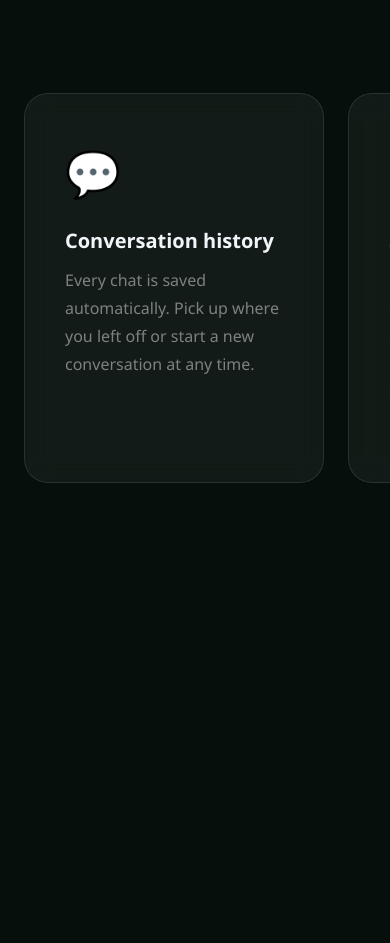
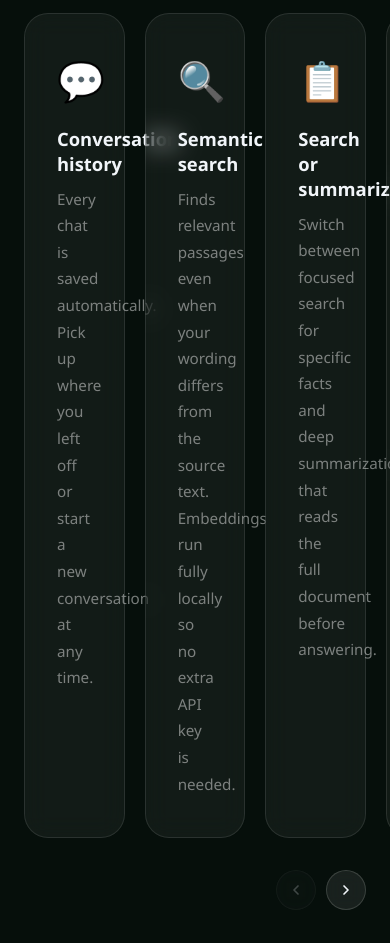
Before and after one commit to B6sse/rag-document-assistant, a plain HTML site: page static/index.html in a window 390 px wide. Shown: the part 1054-1997 px from the top of the page. Drawn offline with nearby package versions, Linux system fonts and the light colour scheme; no server answers.

Commit message:
Fix: improved user experience and functionality
- Redesigned the features section in index.html to implement a carousel for better navigation and presentation of features.
- Introduced a typewriter effect in script.js for smoother text display during responses, enhancing user interaction.
- Modified CSS styles for improved layout and responsiveness, including adjustments to padding and element sizes for better visual appeal.
- Updated README.md to include detailed instructions for both web interface and CLI usage

```diff
--- a/static/index.html
+++ b/static/index.html
@@ -98,11 +98,12 @@
 
   <!-- Features -->
   <section class="features" id="features">
-    <div class="features-header">
+    <div class="section-inner">
       <h2 class="section-title">What it can do</h2>
       <p class="section-subtitle">Upload a PDF and start a conversation with your documents.</p>
-    </div>
-    <div class="features-viewport">
+
+      <!-- Carousel starts aligned with header, track bleeds right past section-inner -->
+      <div class="features-carousel">
         <div class="features-track">
           <div class="feature-card">
             <div class="feature-icon">💬</div>
@@ -134,6 +135,24 @@
             <h3>Runs locally</h3>
             <p>The vector database and embedding model run on your own machine. Only the final question and retrieved text are sent to Claude.</p>
           </div>
+        </div>
+      </div>
+
+      <div class="carousel-nav">
+        <button class="carousel-btn" id="carouselPrev" aria-label="Previous" onclick="carouselPrev()">
+          <svg width="16" height="16" viewBox="0 0 24 24" fill="none"
+               stroke="currentColor" stroke-width="2.5"
+               stroke-linecap="round" stroke-linejoin="round">
+            <polyline points="15 18 9 12 15 6"/>
+          </svg>
+        </button>
+        <button class="carousel-btn" id="carouselNext" aria-label="Next" onclick="carouselNext()">
+          <svg width="16" height="16" viewBox="0 0 24 24" fill="none"
+               stroke="currentColor" stroke-width="2.5"
+               stroke-linecap="round" stroke-linejoin="round">
+            <polyline points="9 18 15 12 9 6"/>
+          </svg>
+        </button>
       </div>
     </div>
   </section>
@@ -191,7 +210,7 @@
     <div class="footer-inner">
       <div class="footer-meta">
         <span>Made by <a href="https://github.com/B6sse" target="_blank" rel="noopener">Basse</a></span>
-        <a href="https://github.com/B6sse/rag-document-agent" target="_blank" rel="noopener">View on GitHub</a>
+        <a href="https://github.com/B6sse/rag-document-assistant" target="_blank" rel="noopener">View on GitHub</a>
         <span>Built with Claude &amp; LangChain</span>
       </div>
       <nav class="footer-nav">
--- a/static/script.js
+++ b/static/script.js
@@ -235,6 +235,39 @@ async function askQuestion() {
   btn.disabled = true;
   btn.innerHTML = '<div class="spinner"></div>';
 
+  // Smooth typewriter: drain a queue at ~30 chars/frame via rAF
+  let textQueue = '';
+  let rafId = null;
+
+  function drainQueue() {
+    if (textQueue.length === 0) { rafId = null; return; }
+    const chunk = textQueue.slice(0, 6);
+    textQueue   = textQueue.slice(6);
+    textEl.textContent += chunk;
+    scrollToBottom();
+    rafId = requestAnimationFrame(drainQueue);
+  }
+
+  function enqueue(text) {
+    textQueue += text;
+    if (!rafId) rafId = requestAnimationFrame(drainQueue);
+  }
+
+  async function flushQueue() {
+    return new Promise(resolve => {
+      function flush() {
+        if (textQueue.length === 0) { rafId = null; resolve(); return; }
+        const chunk = textQueue.slice(0, 6);
+        textQueue   = textQueue.slice(6);
+        textEl.textContent += chunk;
+        scrollToBottom();
+        rafId = requestAnimationFrame(flush);
+      }
+      if (rafId) cancelAnimationFrame(rafId);
+      rafId = requestAnimationFrame(flush);
+    });
+  }
+
   try {
     const res = await fetch('/ask', {
       method: 'POST',
@@ -267,14 +300,15 @@ async function askQuestion() {
           }
 
         } else if (event.type === 'chunk') {
-          textEl.textContent += event.text;
-          scrollToBottom();
+          enqueue(event.text);
 
         } else if (event.type === 'done') {
+          await flushQueue();
           renderSources(event.sources, assistantBubble);
           scrollToBottom();
 
         } else if (event.type === 'error') {
+          await flushQueue();
           textEl.textContent = event.message;
           scrollToBottom();
         }
@@ -317,22 +351,22 @@ function addMessage(role, text) {
 function renderSources(sources, messageEl) {
   if (!sources || sources.length === 0) return;
 
-  const sourcesDiv = document.createElement('div');
-  sourcesDiv.className = 'message-sources';
+  const details = document.createElement('details');
+  details.className = 'message-sources';
 
-  const label = document.createElement('div');
-  label.className = 'sources-label';
-  label.textContent = 'Sources';
-  sourcesDiv.appendChild(label);
+  const summary = document.createElement('summary');
+  summary.className = 'sources-label';
+  summary.textContent = `Sources (${sources.length})`;
+  details.appendChild(summary);
 
   sources.forEach(src => {
     const div = document.createElement('div');
     div.className = 'source-item';
     div.textContent = src;
-    sourcesDiv.appendChild(div);
+    details.appendChild(div);
   });
 
-  messageEl.appendChild(sourcesDiv);
+  messageEl.appendChild(details);
 }
 
 function scrollToBottom() {
@@ -385,52 +419,69 @@ loadConversations();
 
 gsap.registerPlugin(ScrollTrigger);
 
-// Horizontal scroll for feature cards
-window.addEventListener('load', () => {
-  const track = document.querySelector('.features-track');
+// ── Feature card carousel ─────────────────────────────────────────────────
 
-  const horizontalST = gsap.to(track, {
-    x: () => -(track.scrollWidth - window.innerWidth),
-    ease: 'none',
-    scrollTrigger: {
-      trigger: '.features',
-      start: 'top top',
-      end: () => `+=${track.scrollWidth - window.innerWidth}`,
-      scrub: 2,
-      pin: true,
-      anticipatePin: 1,
-      invalidateOnRefresh: true,
-    },
-  }).scrollTrigger;
+const carouselTrack = document.querySelector('.features-track');
+const carouselCards = Array.from(document.querySelectorAll('.feature-card'));
+const CAROUSEL_GAP  = 20; // px — matches gap: 1.25rem
+const CARDS_VISIBLE = 3.2; // how many cards show at once (rest peek to the right)
+const TOTAL_STEPS   = carouselCards.length - 2; // last step shows final 2 cards
+let carouselStep    = 0;
 
-  // Each card fades and scales in as it scrolls into view
-  gsap.utils.toArray('.feature-card').forEach(card => {
-    gsap.fromTo(card,
-      { opacity: 0, scale: 0.88 },
-      {
-        opacity: 1, scale: 1,
-        ease: 'power2.out',
-        scrollTrigger: {
-          trigger: card,
-          containerAnimation: horizontalST,
-          start: 'left right',
-          end: 'left center',
-          scrub: true,
-        },
-      }
-    );
-  });
+function initCarousel() {
+  // Visible width = from carousel left edge to viewport right edge
+  const carouselEl  = document.querySelector('.features-carousel');
+  const carouselLeft = carouselEl.getBoundingClientRect().left;
+  const visibleWidth = window.innerWidth - carouselLeft;
+  const cardWidth    = (visibleWidth - CAROUSEL_GAP * (CARDS_VISIBLE - 1)) / CARDS_VISIBLE;
+  carouselCards.forEach(card => { card.style.width = cardWidth + 'px'; });
+  goToStep(carouselStep, false);
+}
 
-  ScrollTrigger.refresh();
+function updateCarouselButtons() {
+  document.getElementById('carouselPrev').disabled = carouselStep === 0;
+  document.getElementById('carouselNext').disabled = carouselStep >= TOTAL_STEPS;
+}
+
+function goToStep(step, animate = true) {
+  if (step < 0 || step > TOTAL_STEPS) return;
+  const cardWidth = carouselCards[0].offsetWidth;
+  const offset    = step * (cardWidth + CAROUSEL_GAP);
+
+  if (animate) {
+    gsap.to(carouselTrack, { x: -offset, duration: 0.55, ease: 'power2.inOut' });
+  } else {
+    gsap.set(carouselTrack, { x: -offset });
+  }
+
+  carouselStep = step;
+  updateCarouselButtons();
+}
+
+function carouselPrev() { goToStep(carouselStep - 1); }
+function carouselNext() { goToStep(carouselStep + 1); }
+
+window.addEventListener('load', initCarousel);
+window.addEventListener('resize', initCarousel);
+
+// Section fade-in on scroll
+gsap.from('.features .section-title, .features .section-subtitle', {
+  scrollTrigger: { trigger: '.features', start: 'top 80%' },
+  y: 24, opacity: 0, duration: 0.7, stagger: 0.15, ease: 'power2.out',
 });
 
-// Steps and tech-stack run after the pin spacer is settled
+gsap.from('.features-carousel', {
+  scrollTrigger: { trigger: '.features-carousel', start: 'top 82%' },
+  y: 30, opacity: 0, duration: 0.7, ease: 'power2.out',
+});
+
+// How it works steps
 window.addEventListener('load', () => {
   gsap.utils.toArray('.step').forEach((step, i) => {
     gsap.from(step, {
       scrollTrigger: {
         trigger: step,
-        start: 'top 88%',
+        start: 'top 65%',
         toggleActions: 'play none none reverse',
       },
       x: -30, opacity: 0, duration: 0.6, delay: i * 0.08, ease: 'power2.out',
--- a/static/style.css
+++ b/static/style.css
@@ -28,7 +28,7 @@ body {
   justify-content: center;
   position: relative;
   overflow: hidden;
-  padding: 2rem 1rem;
+  padding: 3rem 1rem;
 }
 
 .orb {
@@ -78,7 +78,7 @@ body {
   border-radius: 1.5rem;
   width: 100%;
   max-width: 860px;
-  height: calc(100vh - 4rem);
+  height: calc(100vh - 6rem);
   box-shadow: 0 32px 64px rgba(0, 0, 0, 0.5);
   position: relative;
   z-index: 1;
@@ -349,7 +349,7 @@ h1 {
 
 .message-sources {
   margin-top: 0.5rem;
-  padding: 0.5rem 0.75rem;
+  padding: 0.4rem 0.75rem;
   background: rgba(52, 211, 153, 0.05);
   border: 1px solid rgba(52, 211, 153, 0.12);
   border-radius: 0.5rem;
@@ -363,12 +363,28 @@ h1 {
   letter-spacing: 0.08em;
   font-size: 0.68rem;
   color: rgba(255, 255, 255, 0.25);
-  margin-bottom: 0.3rem;
+  cursor: pointer;
+  user-select: none;
+  list-style: none;
+  padding: 0.15rem 0;
+}
+
+.sources-label::-webkit-details-marker { display: none; }
+
+.sources-label::before {
+  content: '▸ ';
+  display: inline-block;
+  transition: transform 0.2s;
+}
+
+details[open] .sources-label::before {
+  transform: rotate(90deg);
 }
 
 .source-item {
   color: var(--accent-1);
   padding: 0.1rem 0;
+  margin-top: 0.2rem;
 }
 
 .source-item::before { content: '• '; opacity: 0.5; }
@@ -518,7 +534,8 @@ textarea:focus { border-color: var(--accent-1); }
   align-items: center;
   gap: 0.5rem;
   color: var(--text-muted);
-  font-size: 0.85rem;
+  font-size: 1rem;
+  font-weight: 500;
   animation: fade-bounce 2.5s ease-in-out infinite;
   z-index: 1;
 }
@@ -538,9 +555,11 @@ textarea:focus { border-color: var(--accent-1); }
 /* ── Shared section layout ──────────────────────── */
 .features,
 .how-it-works {
-  padding: 7rem 1.5rem;
+  padding: 5rem 1.5rem;
   width: 100%;
 }
+
+.features { overflow: hidden; }
 
 .section-inner {
   max-width: 860px;
@@ -561,55 +580,76 @@ textarea:focus { border-color: var(--accent-1); }
 }
 
 /* ── Features ───────────────────────────────────── */
-.features {
-  padding: 0;
-  overflow: hidden;
-}
-
-.features-header {
-  max-width: 860px;
-  margin: 0 auto;
-  padding: 7rem 1.5rem 3rem;
-}
-
-.features-viewport {
-  overflow: hidden;
-  width: 100%;
+.features-carousel {
+  overflow: visible;
+  margin-right: -9999px; /* bleeds track to the right, clipped by section */
+  margin-top: 2.5rem;
+  margin-bottom: 1.5rem;
 }
 
 .features-track {
   display: flex;
-  gap: 1.5rem;
-  padding: 0 1.5rem;
-  width: max-content;
+  gap: 1.25rem;
+  will-change: transform;
 }
 
 .feature-card {
   background: var(--card-bg);
   border: 1px solid var(--border);
   border-radius: 1.5rem;
-  padding: 3rem 2.5rem;
+  padding: 2.5rem 2rem;
   backdrop-filter: blur(12px);
   -webkit-backdrop-filter: blur(12px);
-  transition: border-color 0.3s;
-  width: clamp(300px, 38vw, 440px);
+  box-sizing: border-box;
   flex-shrink: 0;
 }
 
-.feature-card:hover { border-color: rgba(52, 211, 153, 0.3); }
-
-.feature-icon { font-size: 2.8rem; margin-bottom: 1.5rem; }
+.feature-icon { font-size: 2.4rem; margin-bottom: 1.25rem; }
 
 .feature-card h3 {
-  font-size: 1.25rem;
+  font-size: 1.15rem;
   font-weight: 600;
-  margin-bottom: 0.75rem;
+  margin-bottom: 0.6rem;
 }
 
 .feature-card p {
-  font-size: 1rem;
+  font-size: 0.95rem;
   color: var(--text-muted);
   line-height: 1.75;
+}
+
+/* ── Carousel arrow buttons ──────────────────────── */
+.carousel-nav {
+  display: flex;
+  justify-content: flex-end;
+  gap: 0.6rem;
+  padding-top: 0.5rem;
+}
+
+.carousel-btn {
+  width: 40px;
+  height: 40px;
+  border-radius: 50%;
+  display: flex;
+  align-items: center;
+  justify-content: center;
+  background: rgba(255, 255, 255, 0.08);
+  border: 1px solid rgba(255, 255, 255, 0.15);
+  color: var(--text);
+  cursor: pointer;
+  transition: background 0.2s, border-color 0.2s, opacity 0.2s;
+  backdrop-filter: blur(8px);
+  -webkit-backdrop-filter: blur(8px);
+}
+
+.carousel-btn:hover {
+  background: rgba(255, 255, 255, 0.14);
+  border-color: rgba(255, 255, 255, 0.25);
+}
+
+.carousel-btn:disabled {
+  opacity: 0.25;
+  cursor: not-allowed;
 }
 
 /* ── How it works ───────────────────────────────── */
```
Also changed, not shown: 1 other file. Lines whose indentation alone changed are shown as unchanged.
